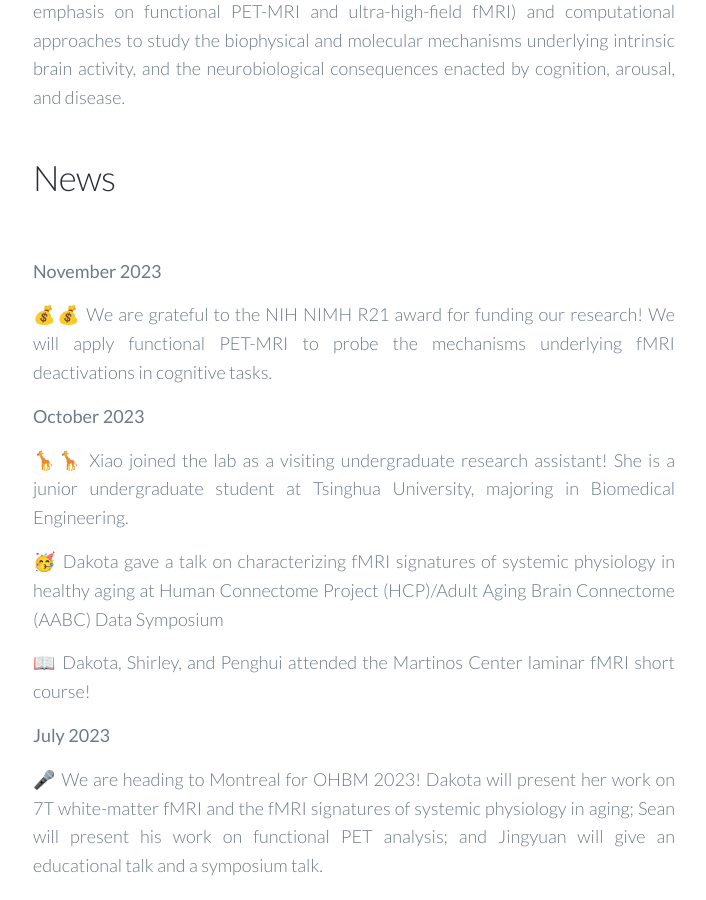
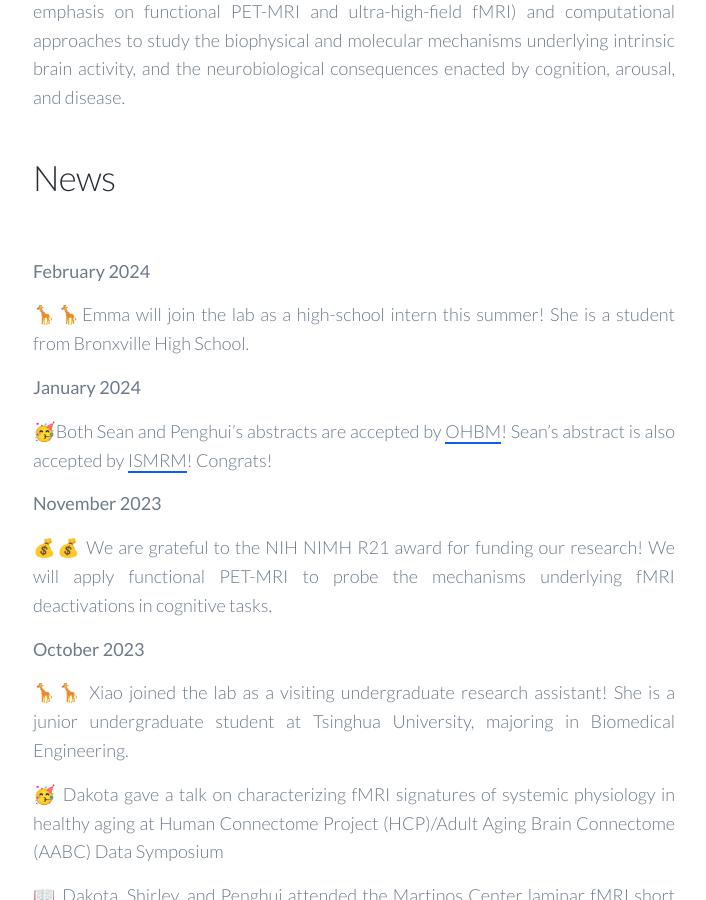
Before and after one commit to CANDYlaboratory/candylab.github.io, a Jekyll site: the page built from _pages/about.md, in a window 1280 px wide and 900 px high, scrolled down 468 px. Shown: the whole window, without its empty margins (478-1184 px from the left). Built offline with Jekyll 4.4.1, drawn with Linux system fonts in a browser that asks for light colours; nearby versions of some CDN libraries.

Commit message:
Update news

```diff
--- a/_pages/about.md
+++ b/_pages/about.md
@@ -11,6 +11,14 @@ Our research program lies at the interface of biomedical engineering, signal pro
 
 
 <h1>News</h1><br>
+
+<strong>February 2024</strong><br>
+
+🦒🦒Emma will join the lab as a high-school intern this summer! She is a student from Bronxville High School.
+
+<strong>January 2024</strong><br>
+
+🥳Both Sean and Penghui’s abstracts are accepted by [OHBM](https://www.humanbrainmapping.org/i4a/pages/index.cfm?pageid=4229)! Sean’s abstract is also accepted by [ISMRM](https://www.ismrm.org/24m/)! Congrats!
 
 <strong>November 2023</strong><br>
 
```
